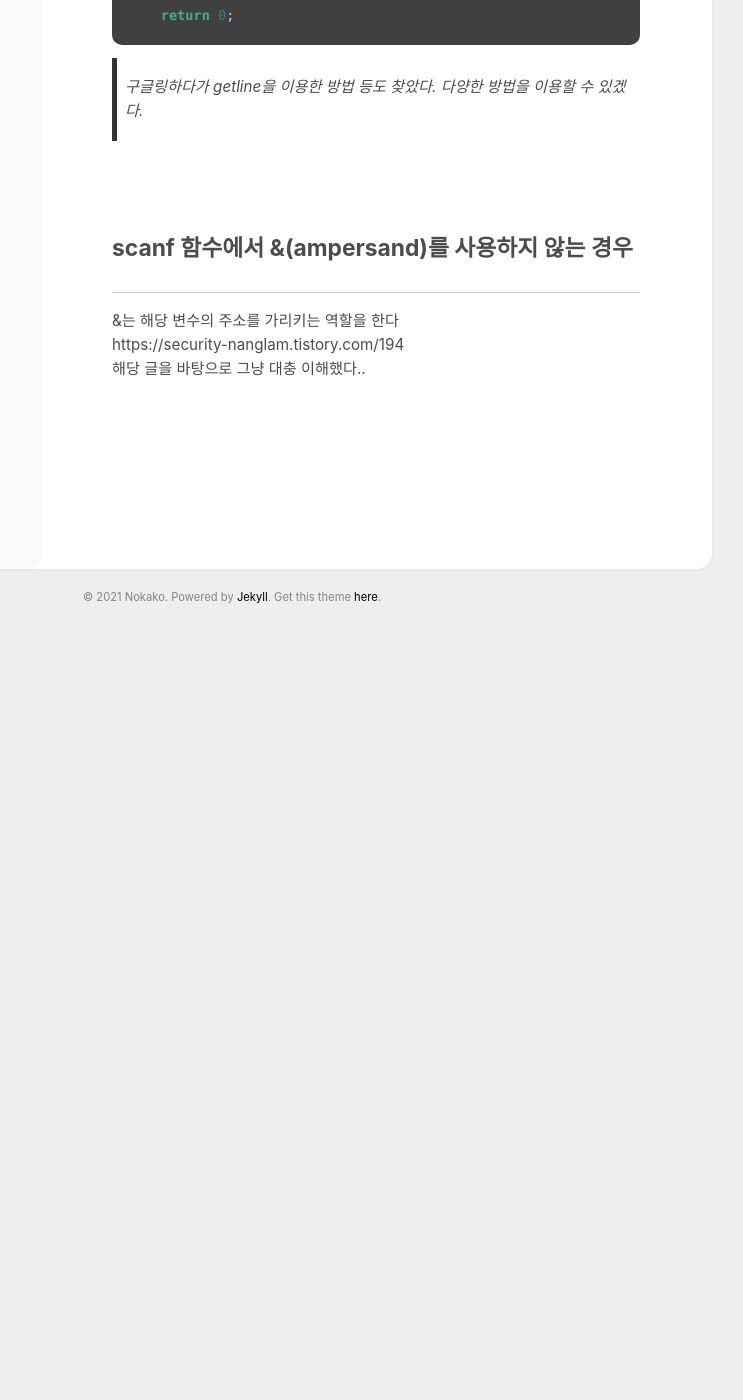
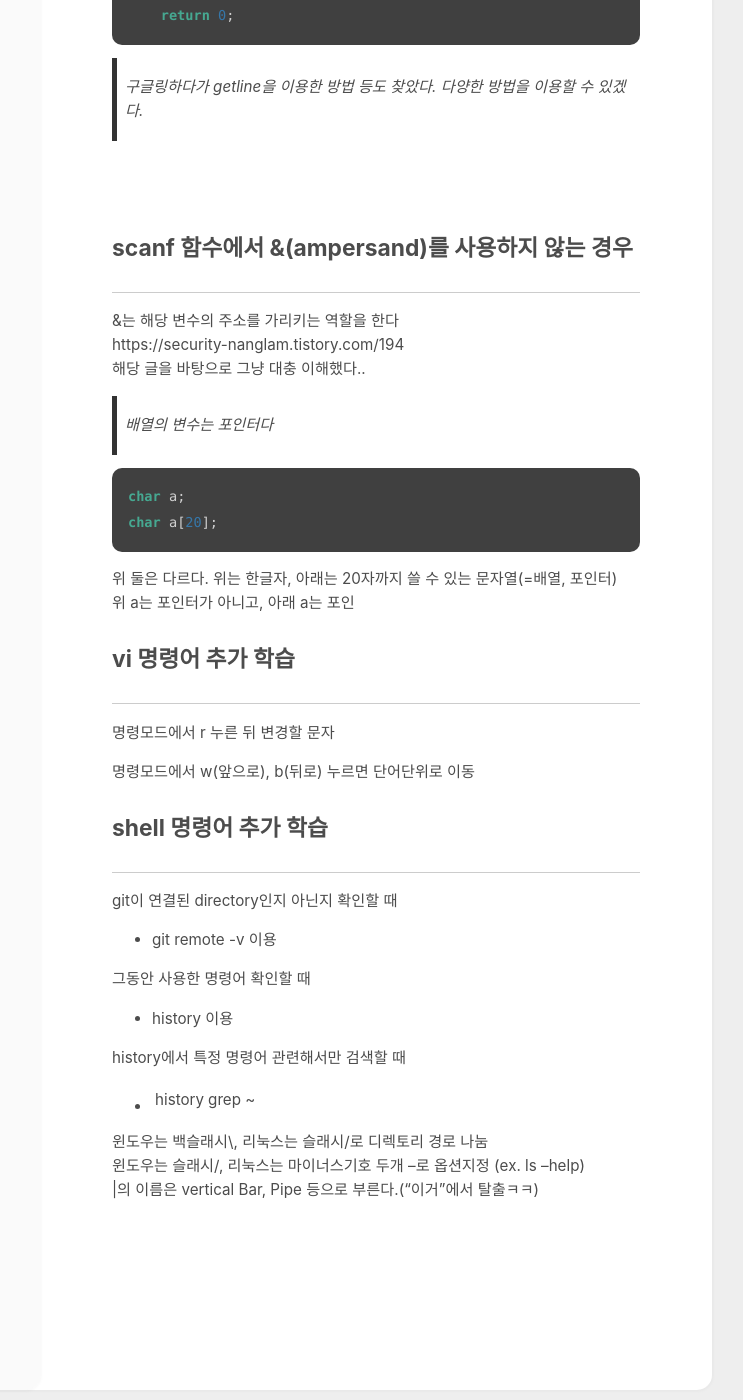
Before and after one commit to Nokako/Nokako.github.io, a Jekyll site: the page built from _posts/2021-03-14-57.md, in a window 1280 px wide and 1400 px high, scrolled down 924 px. Shown: the whole window, without its empty margins (408-1151 px from the left). Built offline with Jekyll 4.4.1, drawn with Linux system fonts in a browser that asks for light colours; before the commit the page ends 1554 px from its top, so only the background shows below that.

Commit message:
TIL수정

````diff
--- a/_posts/2021-03-14-57.md
+++ b/_posts/2021-03-14-57.md
@@ -44,3 +44,38 @@ char str[256];  //256개 이하의 문자만 받음
 &는 해당 변수의 주소를 가리키는 역할을 한다
 https://security-nanglam.tistory.com/194
 해당 글을 바탕으로 그냥 대충 이해했다..
+
+> 배열의 변수는 포인터다
+
+```c
+char a;
+char a[20];
+```
+위 둘은 다르다. 위는 한글자, 아래는 20자까지 쓸 수 있는 문자열(=배열, 포인터)
+위 a는 포인터가 아니고, 아래 a는 포인
+
+
+
+## vi 명령어 추가 학습
+---
+
+명령모드에서 r 누른 뒤 변경할 문자
+
+명령모드에서 w(앞으로), b(뒤로) 누르면 단어단위로 이동
+
+
+## shell 명령어 추가 학습
+---
+
+git이 연결된 directory인지 아닌지 확인할 때
+- git remote -v 이용
+
+그동안 사용한 명령어 확인할 때
+- history 이용
+
+history에서 특정 명령어 관련해서만 검색할 때
+- history | grep ~
+
+윈도우는 백슬래시\, 리눅스는 슬래시/로 디렉토리 경로 나눔
+윈도우는 슬래시/, 리눅스는 마이너스기호 두개 --로 옵션지정 (ex. ls --help)
+|의 이름은 vertical Bar, Pipe 등으로 부른다.("이거"에서 탈출ㅋㅋ)
````
